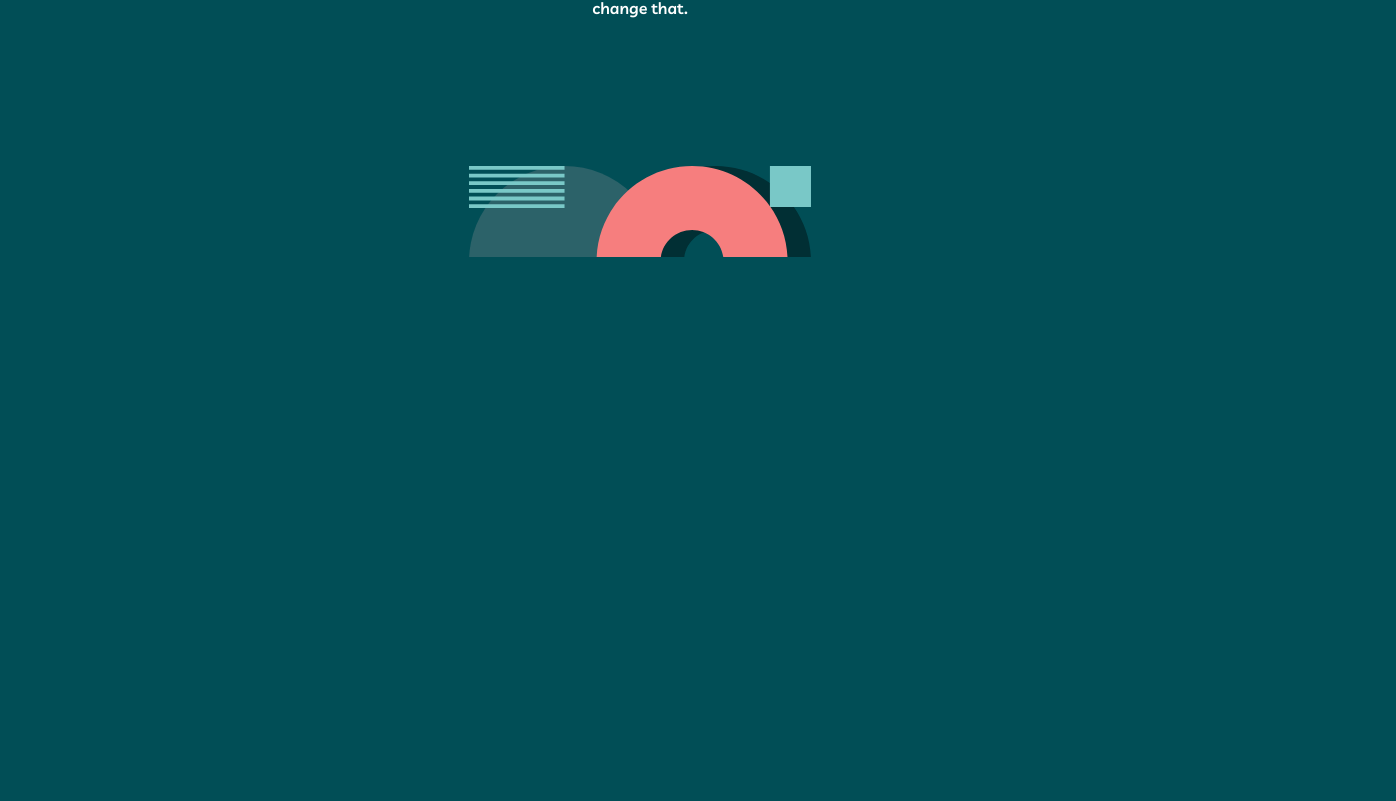
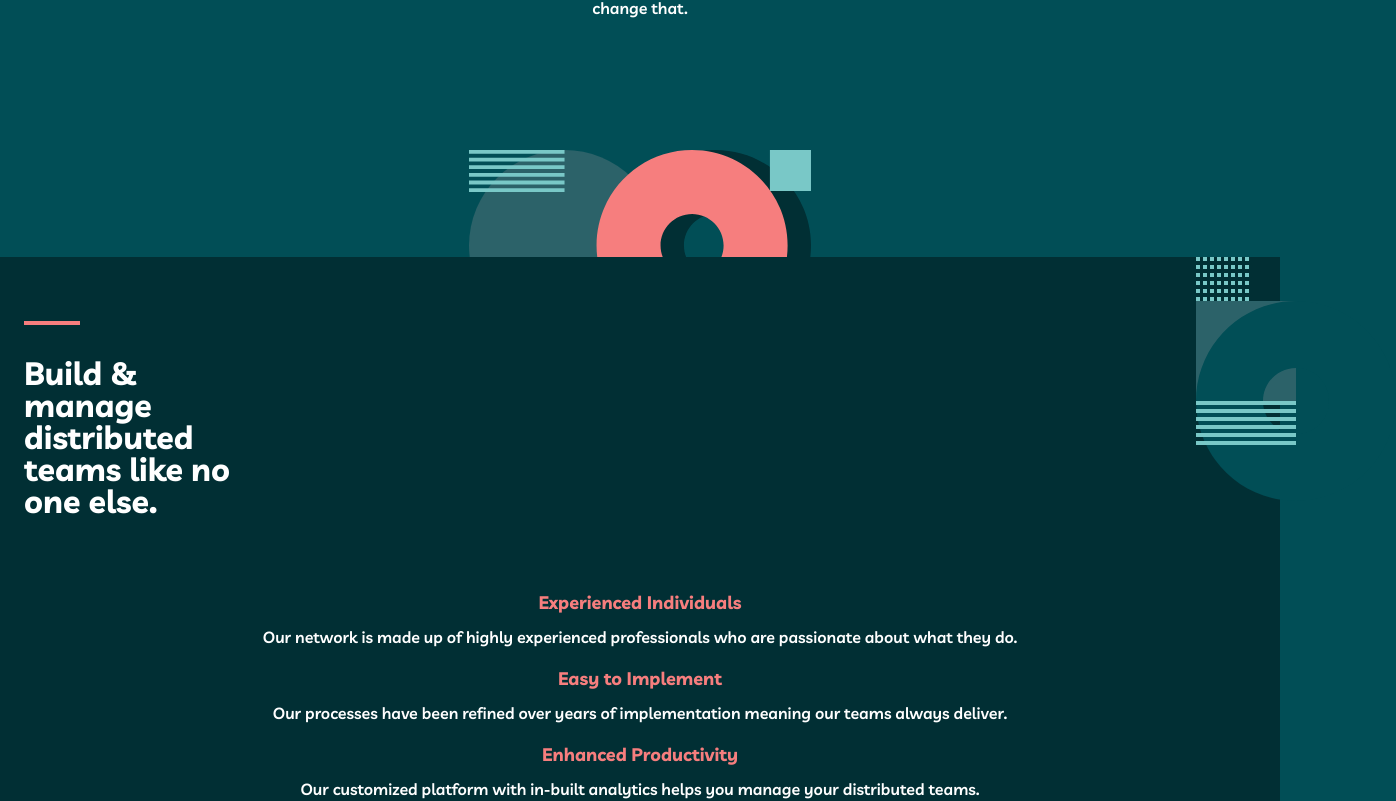
Before and after one commit to David-Henery4/myteam, a Next.js app: page / in a window 1280 px wide. Shown: the part 302-1103 px from the top of the page, 1396 px wide, since content can reach past the window. Before the commit the page ends 800 px from the top, so only its background shows below. Built offline with nearby package versions, Linux system fonts and the light colour scheme.

Commit message:
service-section-mob-no-icons

```diff
--- a/src/app/layout.jsx
+++ b/src/app/layout.jsx
@@ -9,7 +9,7 @@ export const metadata = {
 export default function RootLayout({ children }) {
   return (
     <html lang="en" className={`${livvic.variable}`}>
-      <body className="font-livvic bg-primaryGreen text-white">{children}</body>
+      <body className="overflow-x-hidden font-livvic bg-primaryGreen text-white">{children}</body>
     </html>
   )
 }
--- a/src/app/page.jsx
+++ b/src/app/page.jsx
@@ -1,11 +1,11 @@
-import { Header } from "@/components/home-page";
-import { HomePatternTwo } from "../../public/assets";
+import { Header, Services } from "@/components/home-page";
+
 
 export default function Home() {
   return (
     <main className="grid grid-cols-mainGridMob mt-12">
       <Header />
-
+      <Services/>
     </main>
   );
 }
--- a/src/components/home-page/Header.jsx
+++ b/src/components/home-page/Header.jsx
@@ -26,7 +26,7 @@ const Header = () => {
         </div>
       </header>
       <div className="col-start-1 col-end-13 px-2 mx-auto w-full max-w-[358px] overflow-hidden">
-        <HomePatternTwo className="w-full relative top-36" />
+        <HomePatternTwo className="w-full relative top-32" />
       </div>
     </>
   );
--- /dev/null
+++ b/src/components/home-page/Services.jsx
@@ -0,0 +1,27 @@
+import { SecondaryHeading } from "../shared";
+import {ServicesContainer} from "@/components/home-page";
+import { HomePatternThree, PersonIcon } from "../../../public/assets";
+
+const Services = () => {
+  return (
+    <section className="grid grid-cols-mainGridMob col-start-1 col-end-13 bg-secondaryDarkVeryGreen">
+      {/* Wrapper */}
+      <div className="col-start-2 col-end-12 pt-16 relative flex flex-col justify-center items-center gap-14">
+        <div className="max-w-[240px] mr-auto">
+          <div className="w-14 h-1 bg-primaryRed mb-8"></div>
+          <SecondaryHeading>
+            Build & manage distributed teams like no one else.
+          </SecondaryHeading>
+        </div>
+
+        <HomePatternThree className="absolute top-0 -right-[140px]" />
+
+        <ServicesContainer/>
+
+      </div>
+      {/**/}
+    </section>
+  );
+};
+
+export default Services;
--- /dev/null
+++ b/src/components/home-page/ServicesContainer.jsx
@@ -0,0 +1,31 @@
+// import { PersonIcon } from "../../../public/assets";
+import servicesData from "../../data/servicesData";
+
+const ServicesContainer = () => {
+  return (
+    <div className="w-full text-center">
+      {servicesData.map(service => {
+        const Svg = service.image
+        return (
+          <div key={service?.id} className="w-full flex flex-col justify-center items-center gap-4">
+            <div className="">
+              {/* <Svg/> */}
+              {/* {service.image} */}
+              {/* <service.image/> */}
+            </div>
+            <div className="w-full">
+              <h3 className="text-primaryRed font-bold text-lg">
+                {service.title}
+              </h3>
+              <p className="mt-2 text-base font-semibold leading-6">
+                {service.desc}
+              </p>
+            </div>
+          </div>
+        );
+      })}
+    </div>
+  );
+}
+
+export default ServicesContainer
--- a/src/components/home-page/index.js
+++ b/src/components/home-page/index.js
@@ -1,5 +1,9 @@
 import Header from "./Header";
+import Services from "./Services";
+import ServicesContainer from "./ServicesContainer";
 
 export{
   Header,
+  Services,
+  ServicesContainer,
 }
--- /dev/null
+++ b/src/components/shared/SecondaryHeading.jsx
@@ -0,0 +1,11 @@
+
+
+const SecondaryHeading = ({children}) => {
+  return (
+    <h2 className="text-[32px] leading-8 font-bold">
+      {children}
+    </h2>
+  )
+}
+
+export default SecondaryHeading
--- a/src/components/shared/index.js
+++ b/src/components/shared/index.js
@@ -1,7 +1,9 @@
 import Navbar from "./Navbar";
 import MainTitleHeading from "./MainTitleHeading";
+import SecondaryHeading from "./SecondaryHeading";
 
 export {
   Navbar,
   MainTitleHeading,
+  SecondaryHeading,
 }
--- /dev/null
+++ b/src/data/servicesData.js
@@ -0,0 +1,24 @@
+import {PersonIcon, ChartIcon, CogIcon} from "../../public/assets"
+
+const servicesData = [
+  {
+    id: 1,
+    image: <PersonIcon />,
+    title: "Experienced Individuals",
+    desc: "Our network is made up of highly experienced professionals who are passionate about what they do.",
+  },
+  {
+    id: 2,
+    image: <CogIcon />,
+    title: "Easy to Implement",
+    desc: "Our processes have been refined over years of implementation meaning our teams always deliver.",
+  },
+  {
+    id: 3,
+    image: <ChartIcon/>,
+    title: "Enhanced Productivity",
+    desc: "Our customized platform with in-built analytics helps you manage your distributed teams.",
+  },
+];
+
+export default servicesData
```
Also changed, not shown: public/assets/index.js (+10 -1 lines).
